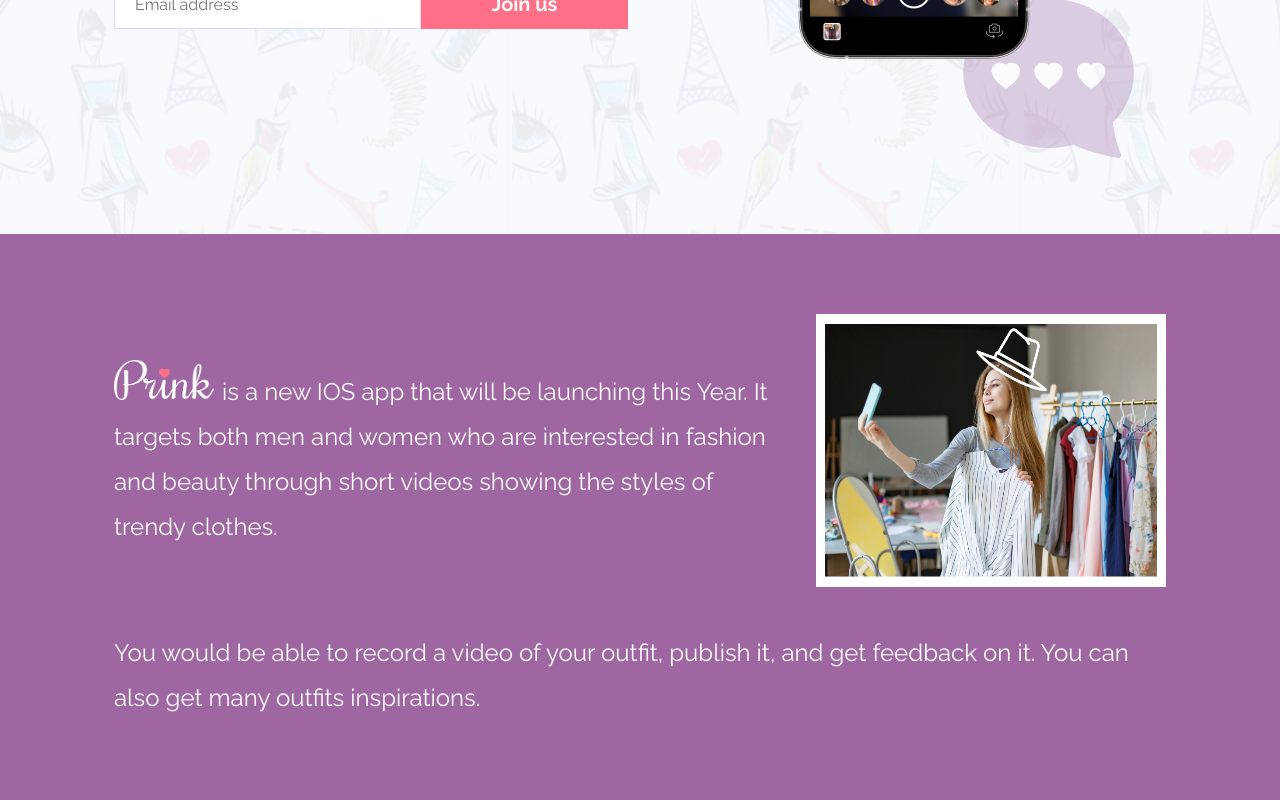
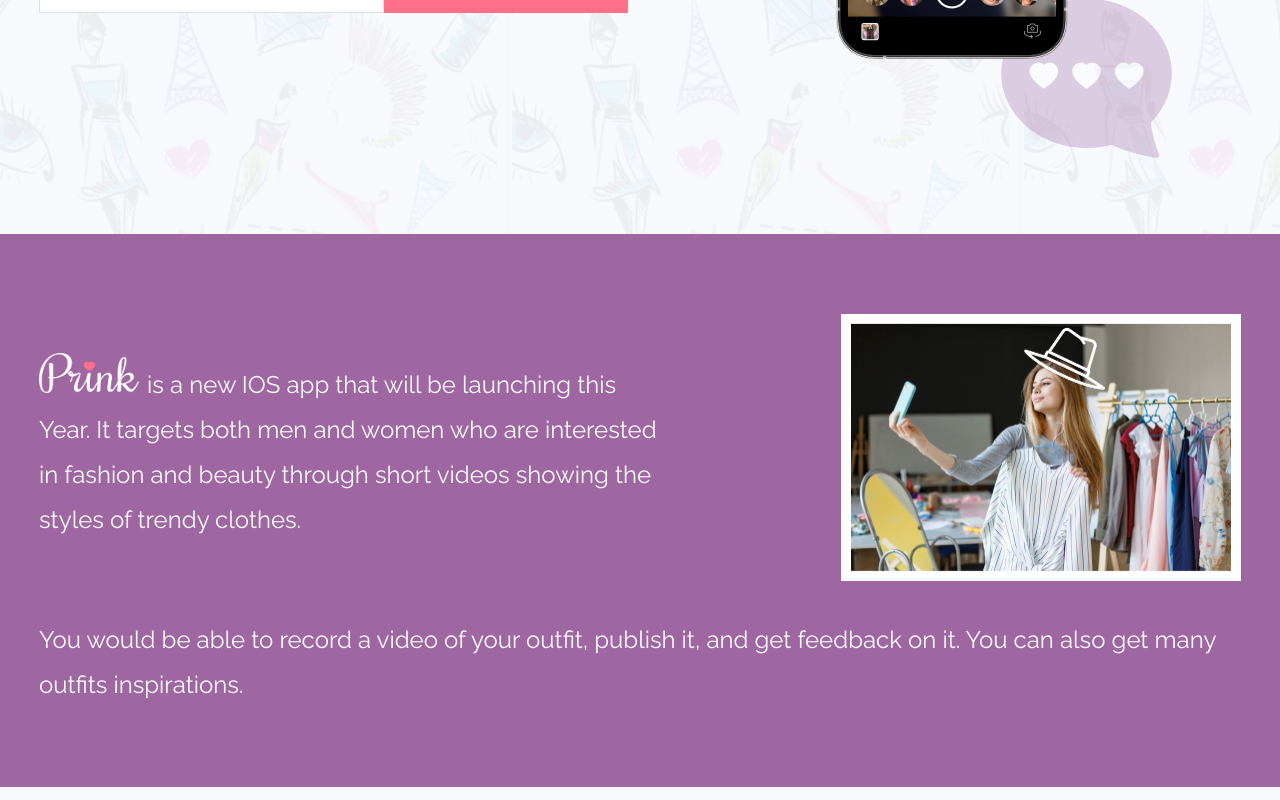
Before and after one commit to Ahmad-Zaaza/Prink-Landing-page, a Next.js app: page / in a window 1280 px wide. Shown: the part 566-1366 px from the top of the page. Built offline with nearby package versions, Linux system fonts and the light colour scheme.

Commit message:
fix description spacing

```diff
--- a/components/MaxWidthWrapper/MaxWidthWrapper.tsx
+++ b/components/MaxWidthWrapper/MaxWidthWrapper.tsx
@@ -13,7 +13,7 @@
 export default MaxWidthWrapper;
 
 const Wrapper = styled.div`
-  max-width: 1100px;
+  max-width: 1250px;
   margin: 0 auto;
   padding: 0 24px;
   ${HeroWrapper} & {
--- a/components/PrinkDescription/PrinkDescription.tsx
+++ b/components/PrinkDescription/PrinkDescription.tsx
@@ -22,8 +22,8 @@
             <Image
               layout="intrinsic"
               src={selfieGirl}
-              width={526}
-              height={411}
+              width={400}
+              height={267}
               alt="Girl taking a selfie infront of clothes"
             />
             <BottomSectionImageWrapper>
@@ -93,12 +93,19 @@
 `;
 const TopSectionImageWrapper = styled.div`
   flex: 1 300000 250px;
-  max-width: 350px;
+  max-width: 400px;
   position: relative;
+  display: flex;
+  justify-content: center;
+  align-items: center;
+  @media ${(p) => p.theme.queries.tabletAndUp} {
+    justify-content: flex-end;
+    max-width: revert;
+  }
 `;
 const BottomSectionImageWrapper = styled.div`
   position: absolute;
-  left: 0;
+  left: 100px;
   top: 220px;
   display: none;
   transform: translateX(-100px);
```
